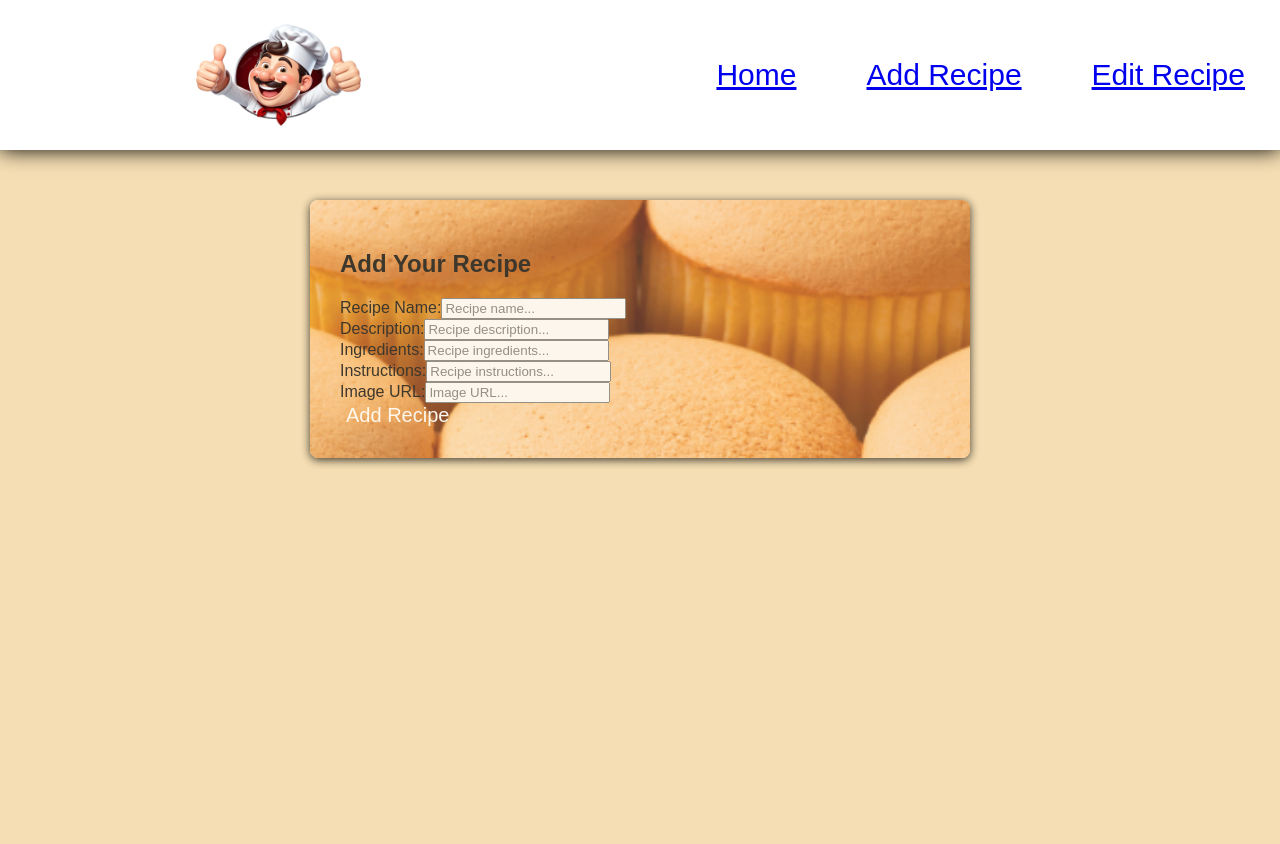
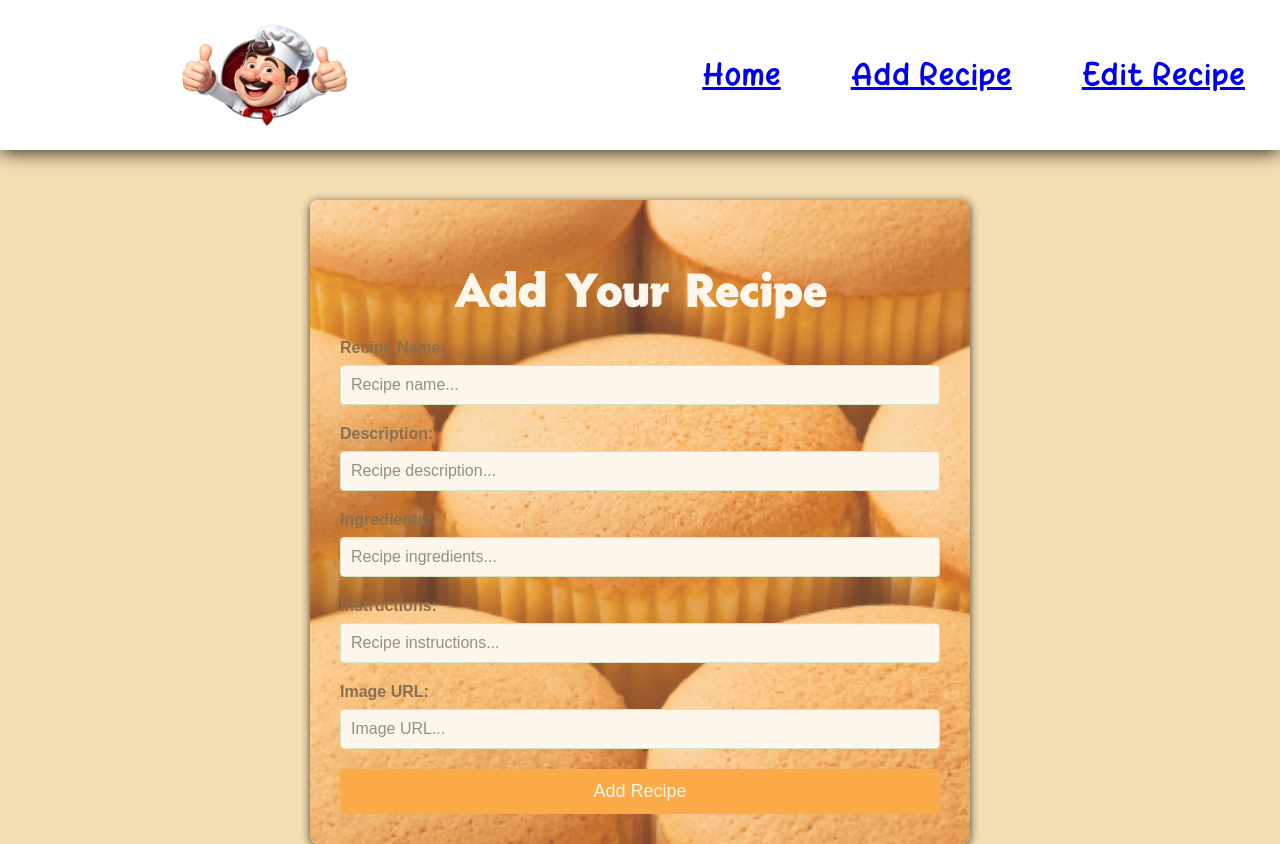
Before and after one commit to KenRobertOchieng/RECIPE-APP-, a React (Vite) app: page /add in a window 1280 px wide. Before the commit the page ends 800 px from the top, so only its background shows below. Built offline with nearby package versions, Linux system fonts and the light colour scheme; no server answers.

Commit message:
weka hii Ken

```diff
--- a/src/index.css
+++ b/src/index.css
@@ -1,11 +1,16 @@
 body{
-    font-family: Arial, Helvetica, sans-serif;
+    font-family: 'Melon';
     margin: 0px;
     padding: 0px;
     background-color: wheat;
      height: 100vh;
 
 
+}
+
+@font-face {
+    font-family: 'Melon';
+    src: url('/Melon Camp.otf') format('opentype');
 }
 img{
     margin-right: 280px;
@@ -80,14 +85,12 @@ nav{
     display: flex;
     flex-direction: row;
 }
-
-button {
+button{
     color: white;
-    background-color: black;
-    background: none;
+    background-color:black;
     border: none;
     border-radius: 6px;
-    font-size: 20px;
+    font-size: 26px;
 }
 button:hover{
     box-shadow: 0px 0px 60px;
@@ -131,69 +134,52 @@ p{
 
 }
 
-.trash {
-    color: red;
-    font-size: 40px;
+.my-add-container h2 {
+    text-align: center;
+    color: #ffffff;
+    margin-bottom: 25px;
+    font-family: 'Harper Bold', sans-serif;
+    font-size: 3em;
 }
 
-.trash:hover {
-    font-size: 45px;
+.add-recipe-form {
+    display: flex;
+    flex-direction: column;
+    gap: 20px;
 }
 
-.view {
-    font-size: 40px;
+.form-group {
+    display: flex;
+    flex-direction: column;
 }
 
-.view:hover {
-    font-size: 45px;
-}
-footer {
-  background-color: #333;
-  color: #f4f4f4;
-  padding: 20px;
-  text-align: center;
-  font-size: 0.9em;
-  margin-top: 20px;
+.form-group label {
+    margin-bottom: 8px;
+    color: #684a31;
+    font-weight: bold;
+    font-size: 16px;
 }
 
-footer > p {
-  margin: 10px 0;
+.form-group input[type="text"] {
+    width: 100%;
+    padding: 10px;
+    border: 1px solid #c8e6c9;
+    border-radius: 4px;
+    box-sizing: border-box;
+    font-size: 16px;
 }
 
-footer > div {
-  margin-top: 15px;
+.add-button {
+    padding: 12px 20px;
+    border: none;
+    border-radius: 6px;
+    font-size: 18px;
+    cursor: pointer;
+    background-color: #ff9924;
+    color: white;
+    transition: background-color 0.3s ease;
 }
 
-footer > div a {
-  color: #f4f4f4;
-  text-decoration: none;
-  margin: 0 10px;
-}
-
-footer > div a:hover {
-  text-decoration: underline;
-}
-
-footer > div:last-child {
-  margin-top: 20px;
-}
-
-footer > div:last-child p {
-  margin-bottom: 5px;
-}
-
-footer > div:last-child a {
-  display: inline-block;
-  margin: 5px 10px;
-  padding: 8px 12px;
-  border: 1px solid #555;
-  border-radius: 4px;
-}
-
-footer > div:last-child a:hover {
-  border-color: #f4f4f4;
-  background-color: #555;
-}
 .add-button:hover {
     background-color: #ffcc42;
     box-shadow: 0px 2px 5px rgba(0, 0, 0, 0.2);
--- a/src/pages/Home.jsx
+++ b/src/pages/Home.jsx
@@ -1,23 +1,23 @@
-// import React from "react"
-import { useState } from "react"
-import { useNavigate } from "react-router-dom"
-import { FaTrash, FaEdit } from "react-icons/fa";
-import Footer from "../components/Footer"
+import { useState } from "react";
+import { useNavigate } from "react-router-dom";
+import { FaTrash, FaEdit, FaHeart } from "react-icons/fa"; // Import icons
+import Footer from "../components/Footer";
+import "./Home.css"; // Create and import Home.css for component-specific styles
 
+function Home({ recipes, setRecipes }) {
+    const [loading, setloading] = useState('');
+    const navigate = useNavigate();
 
-function Home({recipes, setRecipes}){
-    const [loading,setloading]=useState('')
-    const navigate=useNavigate()
-    const mappedRecipes=recipes.map((recipe)=>{
-        const handleViewClick=()=>{
-            setloading(recipe.id)
-            setTimeout(()=>{
-                navigate(`/recipes/${recipe.id}`,{state:recipe})
-            },2000)
+    const handleViewClick = (recipe) => {
+        setloading(recipe.id);
+        setTimeout(() => {
+            navigate(`/recipes/${recipe.id}`, { state: recipe });
+        }, 4000);
     };
+
     const handleDeleteClick = (id) => {
-            const confirmDelete = window.confirm(`Are you sure you want to delete ${recipe.name}?`);
-            if(!confirmDelete){
+        const confirmDelete = window.confirm(`Are you sure you want to delete ${recipes.find(r => r.id === id)?.name}?`);
+        if (!confirmDelete) {
             return;
         }
         fetch(`http://localhost:3000/recipes/${id}`, {
@@ -35,40 +35,40 @@ function Home({recipes, setRecipes}){
                 console.error('Error deleting recipe:', error);
             });
     };
+
     return (
-          <div key={recipe.id} className="main-section">
-            <h1>{recipe.name}</h1>
-            <img src={recipe.image} alt={recipe.name} />
-            <p>
-              <span>Description: </span>
-              {recipe.description}
-            </p>
-
+        <div className="my-home">
+            <div className="recipes-grid">
+                {recipes.map((recipe) => (
+                    <div key={recipe.id} className="recipe-card">
+                        <div className="recipe-image-container" onClick={() => handleViewClick(recipe)} style={{ cursor: 'pointer' }}>
+                            <img src={recipe.image} alt={recipe.name} className="recipe-image" />
+                            {recipe.cookingTime && <div className="recipe-time">{recipe.cookingTime}</div>} {/* Assuming 'cookingTime' exists */}
+                        </div>
+                        <div className="recipe-details">
+                            {recipe.category && <p className="recipe-category">{recipe.category?.toUpperCase()}</p>} {/* Assuming 'category' exists */}
+                            <h3 className="recipe-title">{recipe.name}</h3>
+                            {recipe.author && <p className="recipe-author">Author: {recipe.author}</p>} {/* Assuming 'author' exists */}
+                            <div className="recipe-actions">
+                                                      <div className="admin-actions">
+                                    <button onClick={() => navigate(`/edit/${recipe.id}`)} aria-label="Edit">
+                                        <FaEdit className="edit-icon" />
+                                    </button>
+                                    <button onClick={() => handleDeleteClick(recipe.id)} aria-label="Delete">
+                                        <FaTrash className="delete-icon" />
+                                    </button>
+                                </div>
+                            </div>
+                        </div>
                         {loading === recipe.id && (
                             <p className="loading-data">Just a sec....🤏</p>
                         )}
-
-            <div className="myBtn">
-              <button onClick={handleViewClick}>View Recipe</button>
-              <button><FaEdit/></button>
-              <button onClick={() => handleDeleteClick(recipe.id)}>
-                {" "}
-                <FaTrash />{" "}
-              </button>
                     </div>
+                ))}
+            </div>
+            <Footer />
         </div>
     );
-    })
-    return(
-        <>
-        <div className="my-home">
-            <div className="card-wrapper">
-        {mappedRecipes}
-        </div>
-        <Footer/>
-            </div>
-            </>
-            )
 }
 
 export default Home;
```
Also changed, not shown: src/components/RecipeForm.jsx (line endings or trailing spaces). Lines whose indentation alone changed are shown as unchanged.
